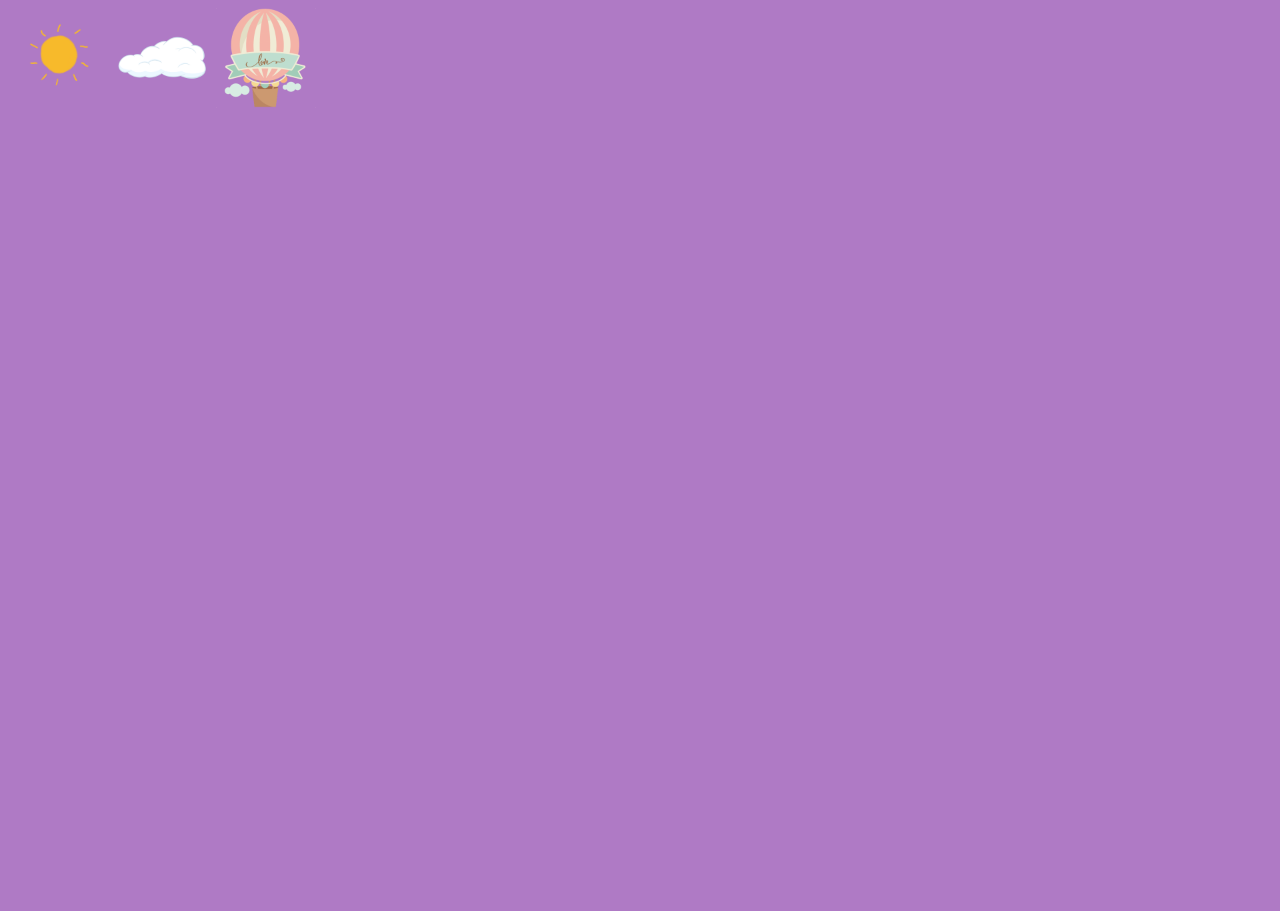
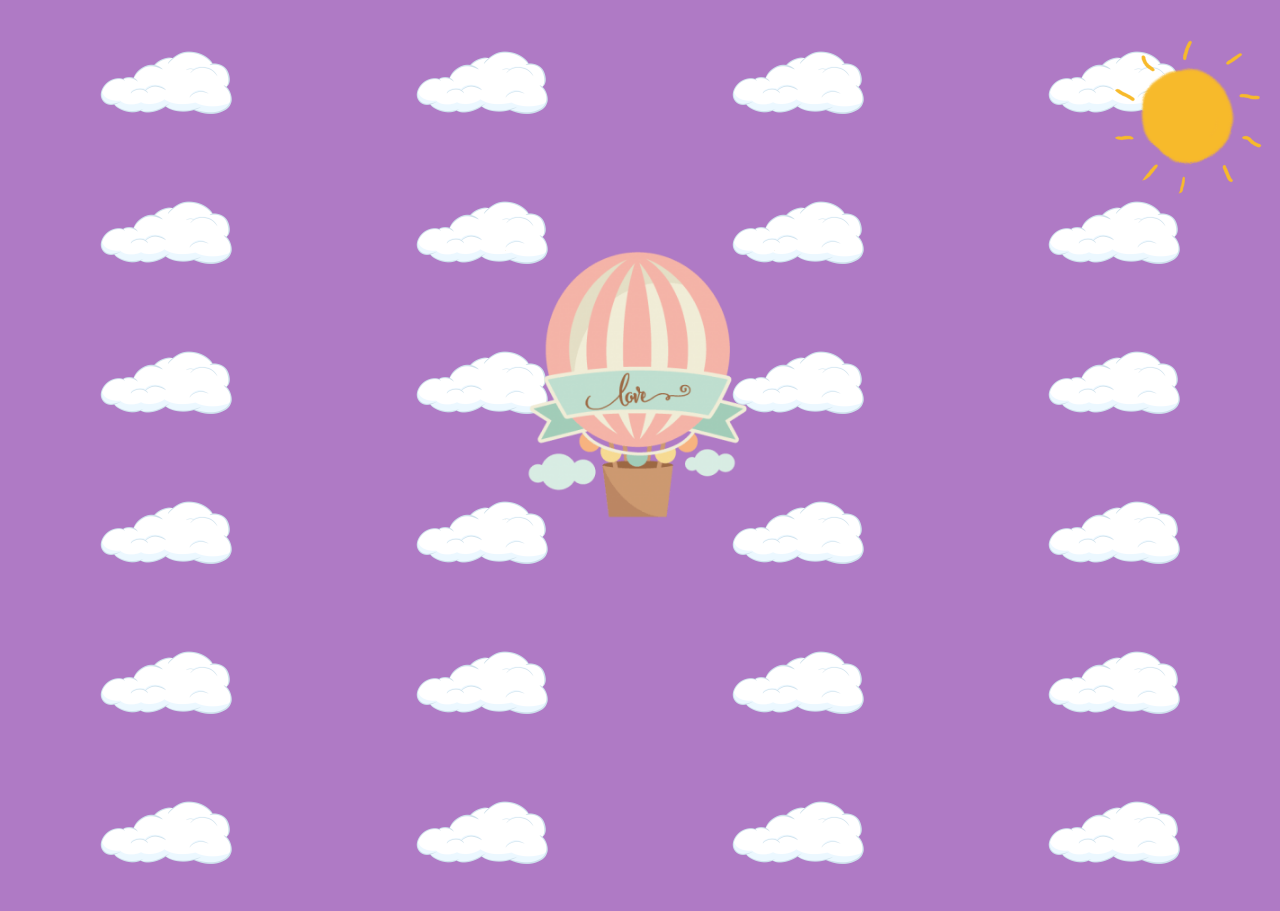
Before and after one commit to March-Hdz-Carba/reto-position-css, a plain HTML site: page index.html in a window 1280 px wide. Shown: the top 911 px of the page. Before the commit the page ends 800 px from the top, so only its background shows below. Drawn offline with Linux system fonts and the light colour scheme.

Commit message:
add style

```diff
--- a/index.html
+++ b/index.html
@@ -4,33 +4,88 @@
     <meta charset="UTF-8">
     <meta http-equiv="X-UA-Compatible" content="IE=edge">
     <meta name="viewport" content="width=device-width, initial-scale=1.0">
-    <title>Document</title>
-    <style>
-        body {
-            background: #AF7AC5;
-        }
-
-        #sun {
-            width: 100px;
-            height: 100px;
-        }
-
-        #cloud {
-            width: 100px;
-            height: 100px;
-        }
-
-        #hot-air-ballon {
-            width: 100px;
-            height: 100px;
-        }
-    </style>
+    <title>reto-position-css</title>
+    <link rel="icon" href="hot-air-balloon.png">
+    <link rel="stylesheet" href="style.css">
 </head>
 <body>
-    <div>
+    <div class="container">
         <img id="sun" src="warm-sun.png">
-        <img id="cloud" src="cartoon-cloud.png">
         <img id="hot-air-ballon" src="hot-air-balloon.png">
+    </div>
+    <div class="sky-container">
+        <div class="row-cloud">
+            <img class="cloud" src="cartoon-cloud.png">
+            <img class="cloud" src="cartoon-cloud.png">
+            <img class="cloud" src="cartoon-cloud.png">
+            <img class="cloud" src="cartoon-cloud.png">
+        </div>
+        <div class="row-cloud">
+            <img class="cloud" src="cartoon-cloud.png">
+            <img class="cloud" src="cartoon-cloud.png">
+            <img class="cloud" src="cartoon-cloud.png">
+            <img class="cloud" src="cartoon-cloud.png">
+        </div>
+        <div class="row-cloud">
+            <img class="cloud" src="cartoon-cloud.png">
+            <img class="cloud" src="cartoon-cloud.png">
+            <img class="cloud" src="cartoon-cloud.png">
+            <img class="cloud" src="cartoon-cloud.png">
+        </div>
+        <div class="row-cloud">
+            <img class="cloud" src="cartoon-cloud.png">
+            <img class="cloud" src="cartoon-cloud.png">
+            <img class="cloud" src="cartoon-cloud.png">
+            <img class="cloud" src="cartoon-cloud.png">
+        </div>
+        <div class="row-cloud">
+            <img class="cloud" src="cartoon-cloud.png">
+            <img class="cloud" src="cartoon-cloud.png">
+            <img class="cloud" src="cartoon-cloud.png">
+            <img class="cloud" src="cartoon-cloud.png">
+        </div>
+        <div class="row-cloud">
+            <img class="cloud" src="cartoon-cloud.png">
+            <img class="cloud" src="cartoon-cloud.png">
+            <img class="cloud" src="cartoon-cloud.png">
+            <img class="cloud" src="cartoon-cloud.png">
+        </div>
+        <div class="row-cloud">
+            <img class="cloud" src="cartoon-cloud.png">
+            <img class="cloud" src="cartoon-cloud.png">
+            <img class="cloud" src="cartoon-cloud.png">
+            <img class="cloud" src="cartoon-cloud.png">
+        </div>
+        <div class="row-cloud">
+            <img class="cloud" src="cartoon-cloud.png">
+            <img class="cloud" src="cartoon-cloud.png">
+            <img class="cloud" src="cartoon-cloud.png">
+            <img class="cloud" src="cartoon-cloud.png">
+        </div>
+        <div class="row-cloud">
+            <img class="cloud" src="cartoon-cloud.png">
+            <img class="cloud" src="cartoon-cloud.png">
+            <img class="cloud" src="cartoon-cloud.png">
+            <img class="cloud" src="cartoon-cloud.png">
+        </div>
+        <div class="row-cloud">
+            <img class="cloud" src="cartoon-cloud.png">
+            <img class="cloud" src="cartoon-cloud.png">
+            <img class="cloud" src="cartoon-cloud.png">
+            <img class="cloud" src="cartoon-cloud.png">
+        </div>
+        <div class="row-cloud">
+            <img class="cloud" src="cartoon-cloud.png">
+            <img class="cloud" src="cartoon-cloud.png">
+            <img class="cloud" src="cartoon-cloud.png">
+            <img class="cloud" src="cartoon-cloud.png">
+        </div>
+        <div class="row-cloud">
+            <img class="cloud" src="cartoon-cloud.png">
+            <img class="cloud" src="cartoon-cloud.png">
+            <img class="cloud" src="cartoon-cloud.png">
+            <img class="cloud" src="cartoon-cloud.png">
+        </div>
     </div>
 </body>
 </html>
--- /dev/null
+++ b/style.css
@@ -0,0 +1,40 @@
+body {
+    background: #AF7AC5;
+}
+
+.container {
+    display: flex;
+    height: 100%;
+    justify-content: center;
+    position: relative;
+    width: 100%;
+}
+
+#sun {
+    height: 250px;
+    position: fixed;
+    right: -30px;
+    top: 0;
+    width: 250px;
+    z-index: 1;
+}
+
+#hot-air-ballon {
+    height: 270px;
+    position: fixed;
+    top: 250px;
+    width: 270px;
+    z-index: 1;
+}
+
+.cloud {
+    height: 150px;
+    width: 150px;
+}
+
+.row-cloud {
+    display: flex;
+    justify-content: space-around;
+    position: sticky;
+    top: 0;
+}
```
